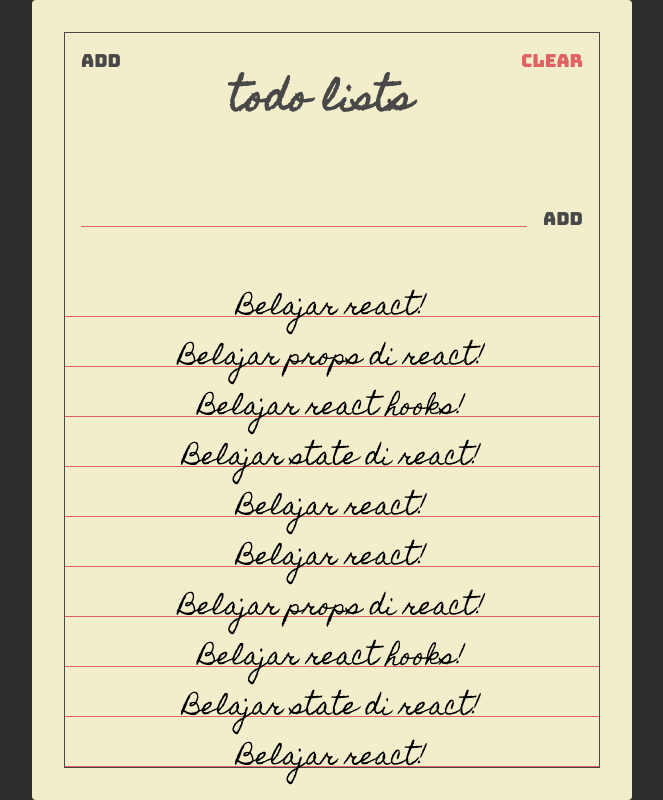
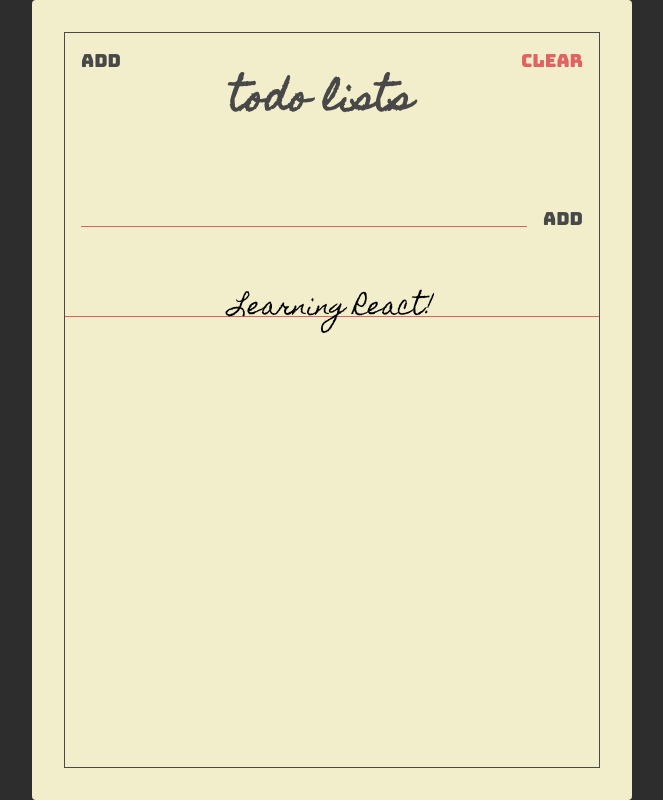
Before and after one commit to rochmatyulianto/react_todolist, a React (Create React App) app: page / in a window 1280 px wide. Shown: the whole page, without its empty margins (308-971 px from the left). Built offline with nearby package versions, Linux system fonts and the light colour scheme.

Commit message:
refractories todos and todolist components

```diff
--- a/src/components/ToDoForm.jsx
+++ b/src/components/ToDoForm.jsx
@@ -32,7 +32,7 @@ const ToDoForm = ({ addTodo }) => {
   );
 };
 
-ToDoForm.proptypes = {
+ToDoForm.propTypes = {
   addTodo: Proptypes.func.isRequired
 };
 export default ToDoForm;
--- a/src/components/Todos.jsx
+++ b/src/components/Todos.jsx
@@ -1,38 +1,10 @@
 import React from "react";
+
+import Proptypes from "prop-types";
+
 import Todo from "./Todo";
-const Todos = () => {
-  const todos = [
-    {
-      text: "Belajar react!"
-    },
-    {
-      text: "Belajar props di react!"
-    },
-    {
-      text: "Belajar react hooks!"
-    },
-    {
-      text: "Belajar state di react!"
-    },
-    {
-      text: "Belajar react!"
-    },
-    {
-      text: "Belajar react!"
-    },
-    {
-      text: "Belajar props di react!"
-    },
-    {
-      text: "Belajar react hooks!"
-    },
-    {
-      text: "Belajar state di react!"
-    },
-    {
-      text: "Belajar react!"
-    }
-  ];
+
+const Todos = ({ todos }) => {
   return (
     <section className="todos">
       {todos.map((todo) => {
@@ -42,4 +14,7 @@ const Todos = () => {
   );
 };
 
+Todos.propTypes = {
+  todos: Proptypes.arrayOf(Proptypes.shape({ text: Proptypes.string }))
+};
 export default Todos;
--- a/src/pages/TodoList.jsx
+++ b/src/pages/TodoList.jsx
@@ -1,4 +1,4 @@
-import React from "react";
+import React, { useState } from "react";
 
 import Paper from "../components/Paper";
 import Header from "../components/Header";
@@ -6,11 +6,12 @@ import ToDoForm from "../components/ToDoForm";
 import Todos from "../components/Todos";
 
 const TodoList = () => {
+  const [todos, setTodos] = useState([{ text: "Learning React!" }]);
   return (
     <Paper>
       <Header />
       <ToDoForm />
-      <Todos />
+      <Todos todos={todos} />
     </Paper>
   );
 };
```
